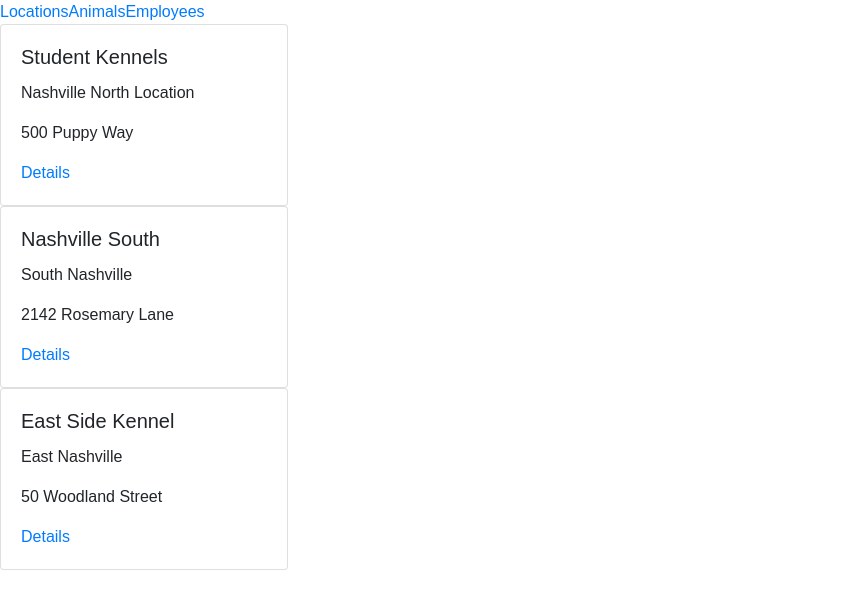
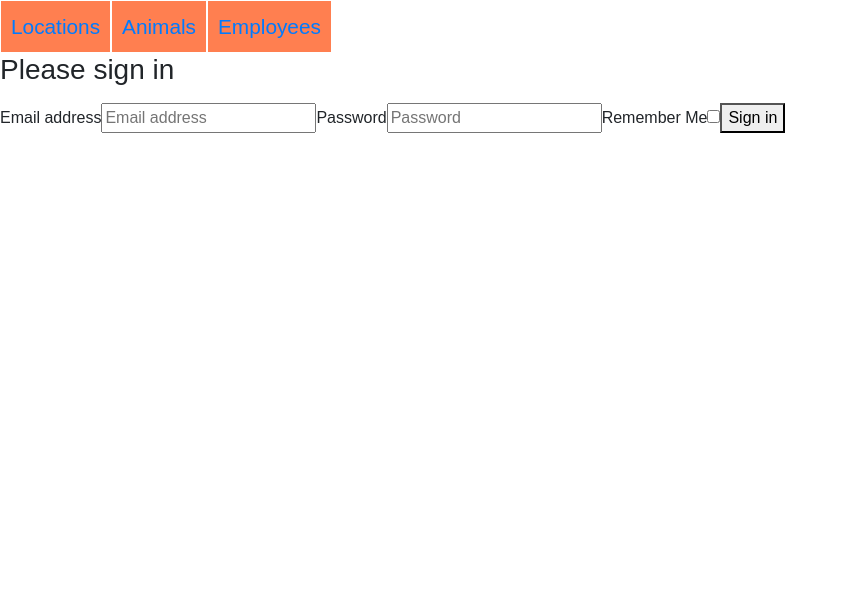
Before and after one commit to sdana/react-kennel-practice, a React (Create React App) app: page / in a window 1280 px wide. Shown: the top 606 px of the page, without its empty margins (0-848 px from the left). Built offline with nearby package versions, Linux system fonts and the light colour scheme.

Commit message:
styled nav bar, added login page with local/session storage

```diff
--- a/src/ApplicationViews.js
+++ b/src/ApplicationViews.js
@@ -6,13 +6,18 @@ import LocationList from "./LocationList"
 import Location from "./Location"
 import EmployeeList from "./EmployeeList"
 import Employee from "./Employee"
+import Login from "./Login"
 
 export default class ApplicationViews extends Component {
+  isAuthenticated = () => localStorage.getItem("credentials") !== null
+
   render() {
+    if (this.isAuthenticated()){
       return (
         <React.Fragment>
+          <Route path="/login" component={Login} />
           <Route exact path="/" component={LocationList} />
-        <Route path="/locations/:locationId" render={(props)=>{return <Location locations={props.location.state.locations} />}} />
+          <Route path="/locations/:locationId" render={(props)=>{return <Location locations={props.location.state.locations} />}}/>
           <Route exact path="/animals" component={AnimalList} />
           <Route path="/animals/:animalId" render={(props) => {return <Animal animal={props.location.state.animal} />}} />
           <Route exact path="/employees" component={EmployeeList} />
@@ -20,4 +25,10 @@ export default class ApplicationViews extends Component {
         </React.Fragment>
       )
     }
+    else {
+      return (
+        <Route path="/" component={Login} />
+      )
     }
+  }
+}
--- /dev/null
+++ b/src/Login.js
@@ -0,0 +1,90 @@
+import React, { Component } from "react"
+
+
+
+export default class Login extends Component {
+
+    // Set initial state
+    state = {
+        email: "",
+        password: "",
+        remember: false
+    }
+
+    // Update state whenever an input field is edited
+    handleFieldChange = (evt) => {
+        const stateToChange = {}
+        stateToChange[evt.target.id] = evt.target.value
+        this.setState(stateToChange)
+    }
+    setRemember = (e) => {
+        console.log(e.target.checked)
+        switch (e.target.checked) {
+            default:
+            this.setState({remember: false})
+            break
+
+            case true:
+            this.setState({remember: true})
+            break
+
+            case false:
+            this.setState({remember: false})
+            break
+        }
+    }
+
+    // Simplistic handler for login submit
+    handleLogin = (e) => {
+        e.preventDefault()
+
+        /*
+            For now, just store the email and password that
+            the customer enters into local storage.
+        */
+        if (this.state.remember){
+        localStorage.setItem(
+            "credentials",
+            JSON.stringify({
+                email: this.state.email,
+                password: this.state.password
+            })
+        )
+        }
+        else {
+            sessionStorage.setItem("credentials", JSON.stringify({
+                email: this.state.email,
+                password: this.state.password
+            }))
+        }
+    }
+
+    render() {
+        return (
+            <form onSubmit={this.handleLogin}>
+                <h1 className="h3 mb-3 font-weight-normal">Please sign in</h1>
+                <label htmlFor="inputEmail">
+                    Email address
+                </label>
+                <input onChange={this.handleFieldChange} type="email"
+                    id="email"
+                    placeholder="Email address"
+                    required="" autoFocus="" />
+                <label htmlFor="inputPassword">
+                    Password
+                </label>
+                <input onChange={this.handleFieldChange} type="password"
+                    id="password"
+                    placeholder="Password"
+                    required="" />
+                <label htmlFor="rememberMe">
+                    Remember Me
+                </label>
+                <input type="checkbox" ref="rememberMe" onChange={this.setRemember}></input>
+                <button type="submit">
+                    Sign in
+                </button>
+            </form>
+        )
+    }
+}
--- a/src/nav/NavBar.css
+++ b/src/nav/NavBar.css
@@ -0,0 +1,23 @@
+nav a {
+    display: inline-block;
+    font-size: 1.3em;
+    background: coral;
+    /* margin-left: 5px; */
+    padding: 10px;
+    font-style: none;
+    transition: .3s;
+    border: .5px solid white;
+
+}
+
+nav a:hover {
+    background: cornflowerblue;
+    color: white;
+    text-decoration: none;
+    border: .5px solid white;
+    font-weight: bold;
+}
+
+nav a:active {
+    box-shadow: -3px 2px 2px black;
+}
```
Also changed, not shown: src/nav/NavBar.js (+8 -6 lines). Lines whose indentation alone changed are shown as unchanged.
